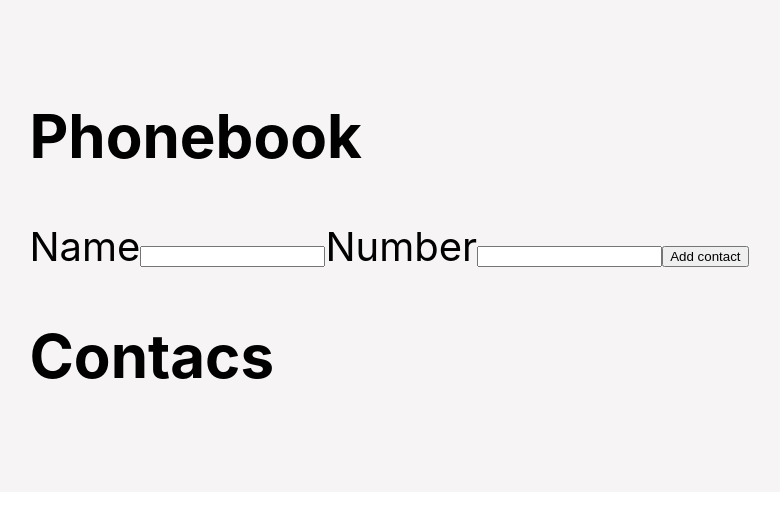
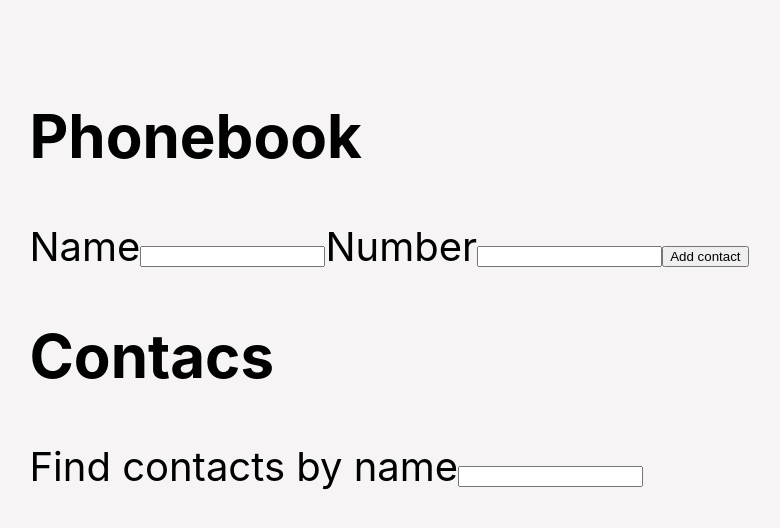
Before and after one commit to Ronskyi-O/goit-react-hw-02-phonebook, a React (Create React App) app: page / in a window 1280 px wide. Shown: the top 528 px of the page, without its empty margins (251-1031 px from the left). Built offline with nearby package versions, Linux system fonts and the light colour scheme.

Commit message:
Task 3 - done

```diff
--- a/src/components/App/App.jsx
+++ b/src/components/App/App.jsx
@@ -6,8 +6,9 @@ import { nanoid } from 'nanoid'
 export class App extends Component {
   state = {
     contacts: [],
+    filter: '',
     name: '',
-    number: ''
+    number: '',
   }
 
   handleChange = (event) => {
@@ -35,15 +36,22 @@ export class App extends Component {
       name: this.state.name,
       number: this.state.number
     }
-    this.setState(prevState => ({
-      contacts: [...prevState.contacts, contact]
+    this.setState(({ contacts }) => ({
+      contacts: [...contacts, contact]
     }))
+  }
+
+  filterChange = (event) => {
+    this.setState({ filter: event.currentTarget.value })
   }
 
   render() {
 
-    const { contacts } = this.state
-    const { name, number } = this.state
+    const { name, number, filter, contacts } = this.state
+
+    const filterNormalized = filter.toLowerCase()
+    const filtredContacts = contacts.filter(contact =>
+      contact.name.toLowerCase().includes(filterNormalized))
 
     return (
       <Container>
@@ -74,8 +82,15 @@ export class App extends Component {
           </form>
           <div>
             <h2>Contacs</h2>
+            <label>Find contacts by name
+              <input
+                type="text"
+                value={filter}
+                onChange={this.filterChange}
+              />
+            </label>
             <ul>
-              {contacts.map(({ id, name, number }) => (
+              {filtredContacts.map(({ id, name, number }) => (
                 <li key={id}>
                   <p>{name}: {number}</p>
                 </li>
```
